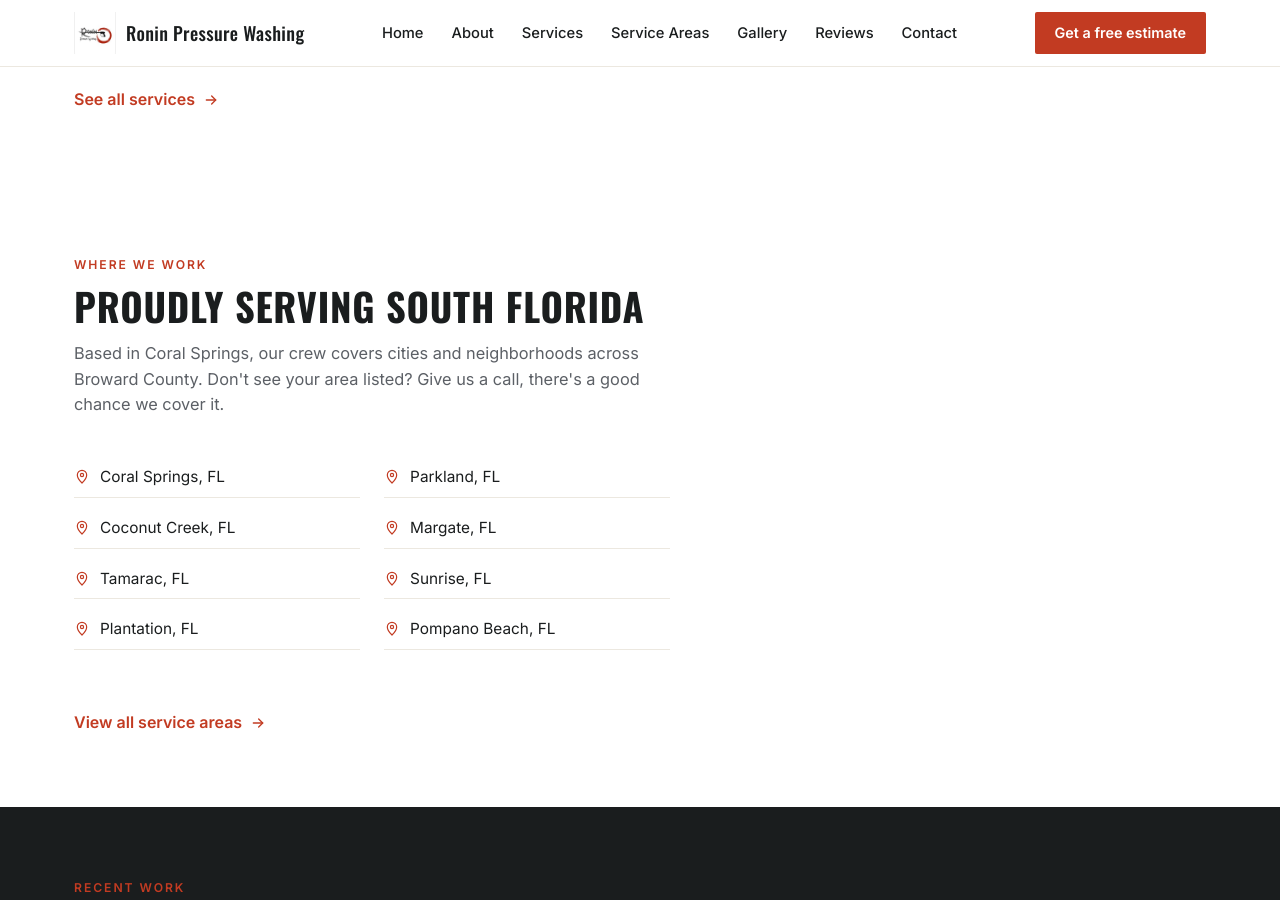
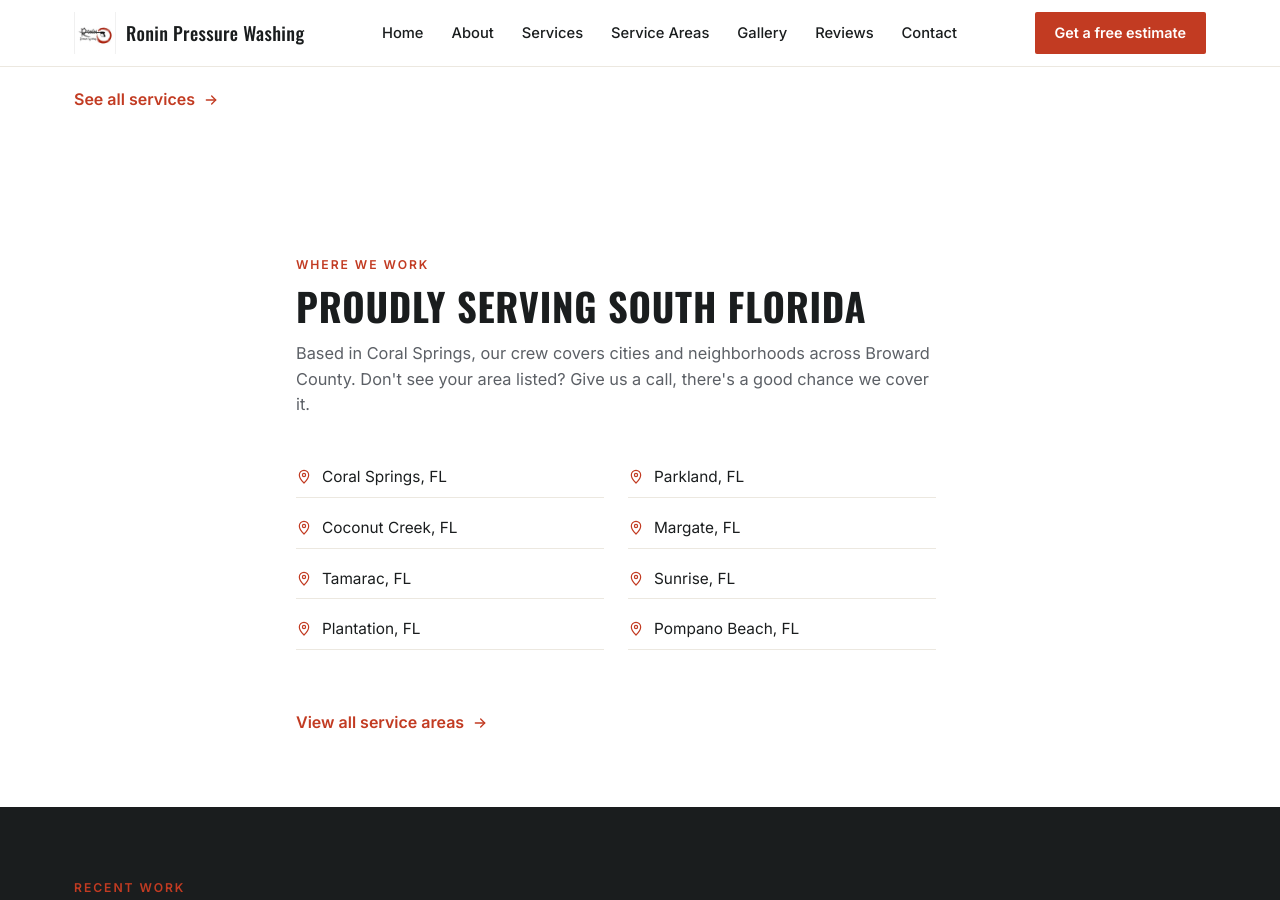
Before and after one commit to JamesBrownR/Ronin-Pressure-Washing, a Jekyll site: the page built from index.html, in a window 1280 px wide and 900 px high, scrolled down 3513 px. Built offline with Jekyll 4.4.1, drawn with Linux system fonts in a browser that asks for light colours.

Commit message:
Update index.html

```diff
--- a/index.html
+++ b/index.html
@@ -106,7 +106,7 @@ description: Professional pressure washing and soft washing for homes and busine
 </section>
 
 <section class="area-preview">
-  <div class="wrap">
+  <div class="wrap" style="display:flex;">
     <div>
       <div class="section-head">
         <div class="section-eyebrow">Where we work</div>
```
